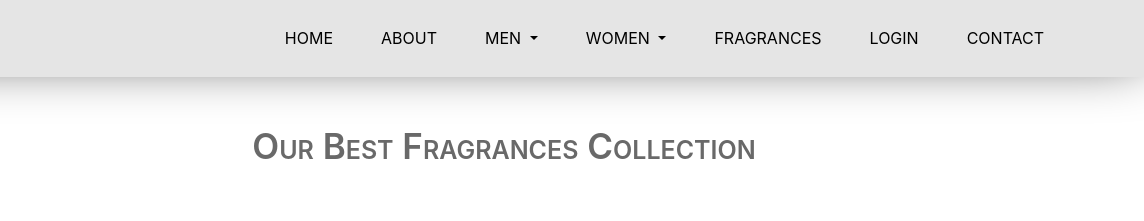
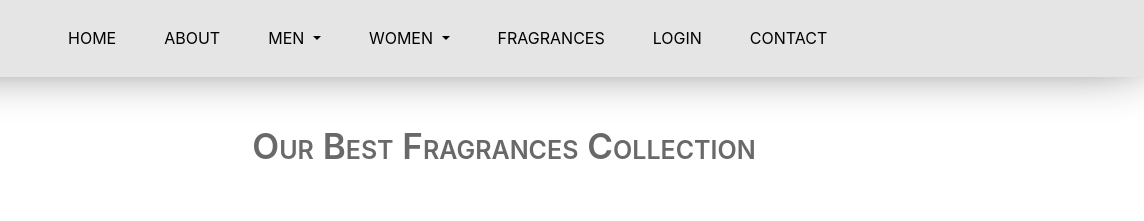
Before and after one commit to arslanyousaf77/a., a plain HTML site: page fragrances.html in a window 1280 px wide. Shown: the top 221 px of the page, 136-1280 px from the left. Drawn offline with Linux system fonts and the light colour scheme.

Commit message:
Update fragrances.html

```diff
--- a/fragrances.html
+++ b/fragrances.html
@@ -25,7 +25,7 @@
                 <span class="navbar-toggler-icon"></span>
             </button>
             <div class="collapse navbar-collapse" id="collapsibleNavbar">
-                <ul class="navbar-nav float-right" style="padding-left: 20%;">
+                <ul class="navbar-nav float-left" style="padding-left: 0%;">
                     <li class="nav-item">
                         <a class="nav-link nav-text" style="color: black;" href="index.html">HOME</a>
                     </li>
```
